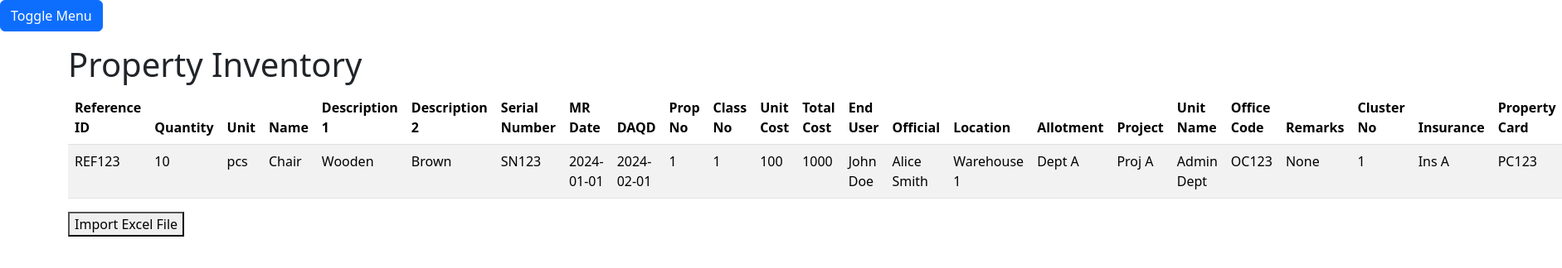
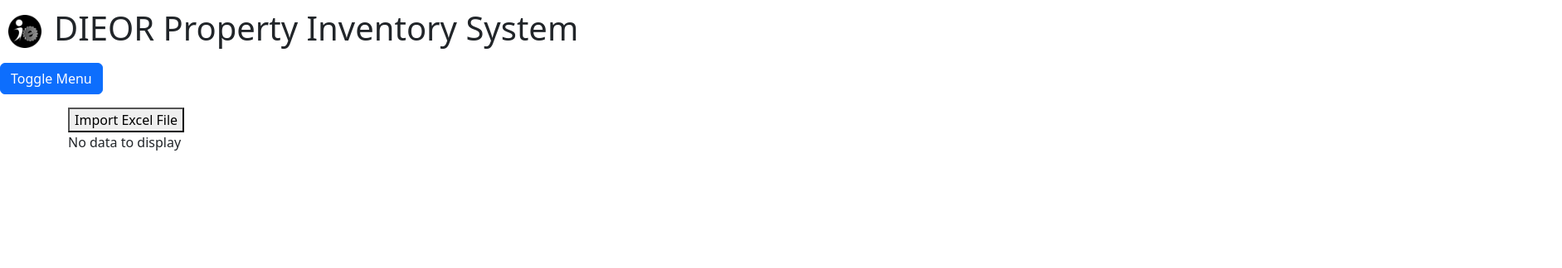
Before and after one commit to Weejee01/DIEOR-Property-Inventory-System-App, a Vue app: page / in a window 1280 px wide. Shown: the top 324 px of the page at 83% size, 1883 px wide, since content can reach past the window. Built offline with nearby package versions, Linux system fonts and the light colour scheme.

Commit message:
Fixed import of excel file, added logo

```diff
--- a/src/App.vue
+++ b/src/App.vue
@@ -1,5 +1,9 @@
 <template>
   <div id="app">
+    <header class="app-header">
+      <img src="@/assets/dieor_logo.png" alt="DIEOR Logo" class="logo">
+      <h1>DIEOR Property Inventory System</h1>
+    </header>
     <SideMenu />
     <div class="container mt-3">
       <router-view />
@@ -21,5 +25,16 @@ export default {
 </script>
 
 <style>
-/* Add custom styles if needed */
+.app-header {
+  display: flex;
+  align-items: center;
+  padding: 10px;
+}
+
+.logo {
+  height: 40px; /* Adjust this value to match your desired logo size */
+  margin-right: 15px; /* Adjust this value to set the space between the logo and the text */
+}
+
+/* Add other custom styles if needed */
 </style>
--- a/src/background.js
+++ b/src/background.js
@@ -5,6 +5,7 @@ import { createProtocol } from 'vue-cli-plugin-electron-builder/lib';
 import installExtension, { VUEJS3_DEVTOOLS } from 'electron-devtools-installer';
 const { enable } = require('@electron/remote/main');
 const path = require('path');
+const { ipcMain } = require('electron')
 const isDevelopment = process.env.NODE_ENV !== 'production';
 
 // Enable @electron/remote
@@ -20,6 +21,7 @@ async function createWindow() {
   const win = new BrowserWindow({
     width: 1000,
     height: 800,
+    icon: "dieor_logo.ico",
     webPreferences: {
       preload: path.join(__dirname, 'preload.js'), // Preload script for context isolation
       nodeIntegration: process.env.ELECTRON_NODE_INTEGRATION, // Disable node integration
@@ -87,3 +89,7 @@ if (isDevelopment) {
     });
   }
 }
+
+ipcMain.handle('read-file', async (event, filePath) => {
+  return fs.promises.readFile(filePath);
+});
--- a/src/components/ImportExcel.vue
+++ b/src/components/ImportExcel.vue
@@ -1,6 +1,7 @@
 <template>
   <div>
     <button @click="selectFile">Import Excel File</button>
+    <div v-if="headers.length > 0" class="table-container">
       <table>
         <thead>
           <tr>
@@ -8,11 +9,17 @@
           </tr>
         </thead>
         <tbody>
-        <tr v-for="(row, index) in rows" :key="index">
-          <td v-for="header in headers" :key="header">{{ row[header] }}</td>
+          <tr v-for="(row, rowIndex) in rows" :key="rowIndex">
+            <td v-for="header in headers" :key="`${rowIndex}-${header}`">
+              {{ row[header] }}
+            </td>
           </tr>
         </tbody>
       </table>
+    </div>
+    <div v-else>
+      No data to display
+    </div>
   </div>
 </template>
 
@@ -38,7 +45,6 @@ export default {
 
         if (!canceled && filePaths.length > 0) {
           const buffer = await window.electron.readFile(filePaths[0]);
-          console.log('File Buffer:', buffer); // Log the buffer for debugging
           this.parseExcelData(buffer);
         }
       } catch (err) {
@@ -47,9 +53,9 @@ export default {
     },
     parseExcelData(buffer) {
       try {
-        const workbook = XLSX.read(buffer, { type: 'buffer' });
+        const data = new Uint8Array(buffer);
+        const workbook = XLSX.read(data, { type: 'array' });
 
-        // Assuming first sheet is the one you want to parse
         const firstSheetName = workbook.SheetNames[0];
         const worksheet = workbook.Sheets[firstSheetName];
 
@@ -58,10 +64,17 @@ export default {
 
         // Assuming the first row is the header
         this.headers = jsonData[0];
-        this.rows = jsonData.slice(1); // Exclude header row
 
-        // Log jsonData for debugging
-        console.log('Parsed JSON Data:', jsonData);
+        // Convert the remaining rows to objects
+        this.rows = jsonData.slice(1).map(row => {
+          const rowObject = {};
+          this.headers.forEach((header, index) => {
+            rowObject[header] = row[index];
+          });
+          return rowObject;
+        });
+
+        console.log('Parsed JSON Data:', this.rows);
       } catch (err) {
         console.error('Error while parsing Excel:', err);
       }
@@ -71,5 +84,34 @@ export default {
 </script>
 
 <style scoped>
-/* Your component styling here */
+.table-container {
+  overflow-x: auto;
+  max-width: 100%;
+}
+
+table {
+  border-collapse: collapse;
+  width: 100%;
+}
+
+th, td {
+  border: 1px solid #ddd;
+  padding: 8px;
+  text-align: left;
+  white-space: nowrap;
+}
+
+th {
+  background-color: #f2f2f2;
+  position: sticky;
+  top: 0;
+}
+
+tr:nth-child(even) {
+  background-color: #f9f9f9;
+}
+
+tr:hover {
+  background-color: #f5f5f5;
+}
 </style>
--- a/src/components/InventoryTable.vue
+++ /dev/null
@@ -1,101 +0,0 @@
-<template>
-  <div>
-    <h1>Property Inventory</h1>
-    <table class="table table-striped">
-      <thead>
-        <tr>
-          <th>Reference ID</th>
-          <th>Quantity</th>
-          <th>Unit</th>
-          <th>Name</th>
-          <th>Description 1</th>
-          <th>Description 2</th>
-          <th>Serial Number</th>
-          <th>MR Date</th>
-          <th>DAQD</th>
-          <th>Prop No</th>
-          <th>Class No</th>
-          <th>Unit Cost</th>
-          <th>Total Cost</th>
-          <th>End User</th>
-          <th>Official</th>
-          <th>Location</th>
-          <th>Allotment</th>
-          <th>Project</th>
-          <th>Unit Name</th>
-          <th>Office Code</th>
-          <th>Remarks</th>
-          <th>Cluster No</th>
-          <th>Insurance</th>
-          <th>Property Card</th>
-        </tr>
-      </thead>
-      <tbody>
-        <tr v-for="item in items" :key="item.referenceId">
-          <td>{{ item.referenceId }}</td>
-          <td>{{ item.quantity }}</td>
-          <td>{{ item.unit }}</td>
-          <td>{{ item.name }}</td>
-          <td>{{ item.description1 }}</td>
-          <td>{{ item.description2 }}</td>
-          <td>{{ item.serialNumber }}</td>
-          <td>{{ item.mrDate }}</td>
-          <td>{{ item.daqd }}</td>
-          <td>{{ item.propNo }}</td>
-          <td>{{ item.classNo }}</td>
-          <td>{{ item.uCost }}</td>
-          <td>{{ item.tCost }}</td>
-          <td>{{ item.endUser }}</td>
-          <td>{{ item.official }}</td>
-          <td>{{ item.location }}</td>
-          <td>{{ item.allotment }}</td>
-          <td>{{ item.project }}</td>
-          <td>{{ item.unitName }}</td>
-          <td>{{ item.officeCode }}</td>
-          <td>{{ item.remarks }}</td>
-          <td>{{ item.clusterNo }}</td>
-          <td>{{ item.insurance }}</td>
-          <td>{{ item.propertyCard }}</td>
-        </tr>
-      </tbody>
-    </table>
-  </div>
-</template>
-
-<script>
-export default {
-  data() {
-    return {
-      items: [
-        // Example items, replace with your data source
-        {
-          referenceId: 'REF123',
-          quantity: 10,
-          unit: 'pcs',
-          name: 'Chair',
-          description1: 'Wooden',
-          description2: 'Brown',
-          serialNumber: 'SN123',
-          mrDate: '2024-01-01',
-          daqd: '2024-02-01',
-          propNo: 1,
-          classNo: 1,
-          uCost: 100.0,
-          tCost: 1000.0,
-          endUser: 'John Doe',
-          official: 'Alice Smith',
-          location: 'Warehouse 1',
-          allotment: 'Dept A',
-          project: 'Proj A',
-          unitName: 'Admin Dept',
-          officeCode: 'OC123',
-          remarks: 'None',
-          clusterNo: 1,
-          insurance: 'Ins A',
-          propertyCard: 'PC123'
-        }
-      ]
-    }
-  }
-}
-</script>
--- a/src/router/index.js
+++ b/src/router/index.js
@@ -1,12 +1,6 @@
 import { createRouter, createWebHistory } from 'vue-router'
-import InventoryTable from '../components/InventoryTable.vue'
 
 const routes = [
-  {
-    path: '/',
-    name: 'InventoryTable',
-    component: InventoryTable
-  }
 ]
 
 const router = createRouter({
--- a/vue.config.js
+++ b/vue.config.js
@@ -5,8 +5,25 @@ module.exports = {
   configureWebpack: {
     resolve: {
       fallback: {
-        fs: false,  // Ensure 'fs' module is not used
-        path: require.resolve('path-browserify') // Use 'path-browserify' as fallback
+        fs: false,
+        path: require.resolve('path-browserify')
+      }
+    }
+  },
+  pluginOptions: {
+    electronBuilder: {
+      builderOptions: {
+        appId: "com.dieor.inventoryapp",
+        productName: "Dieor Inventory App",
+        win: {
+          icon: "public/icons/dieor_logo.ico"
+        },
+        mac: {
+          icon: "public/icons/dieor_logo.icns"
+        },
+        linux: {
+          icon: "public/icons/dieor_logo.png"
+        }
       }
     }
   }
```
Also changed, not shown: src/assets/dieor_logo.png (added), 1 other file (tests, documents, lock files or other folders). Lines whose indentation alone changed are shown as unchanged.
